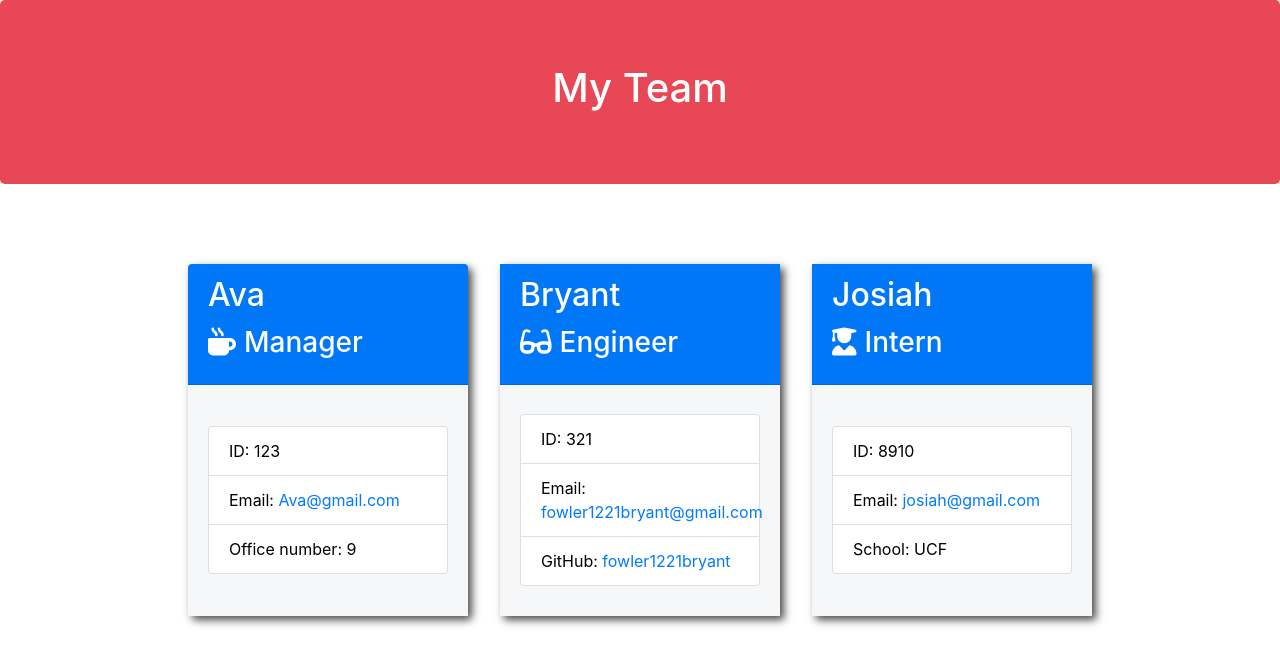
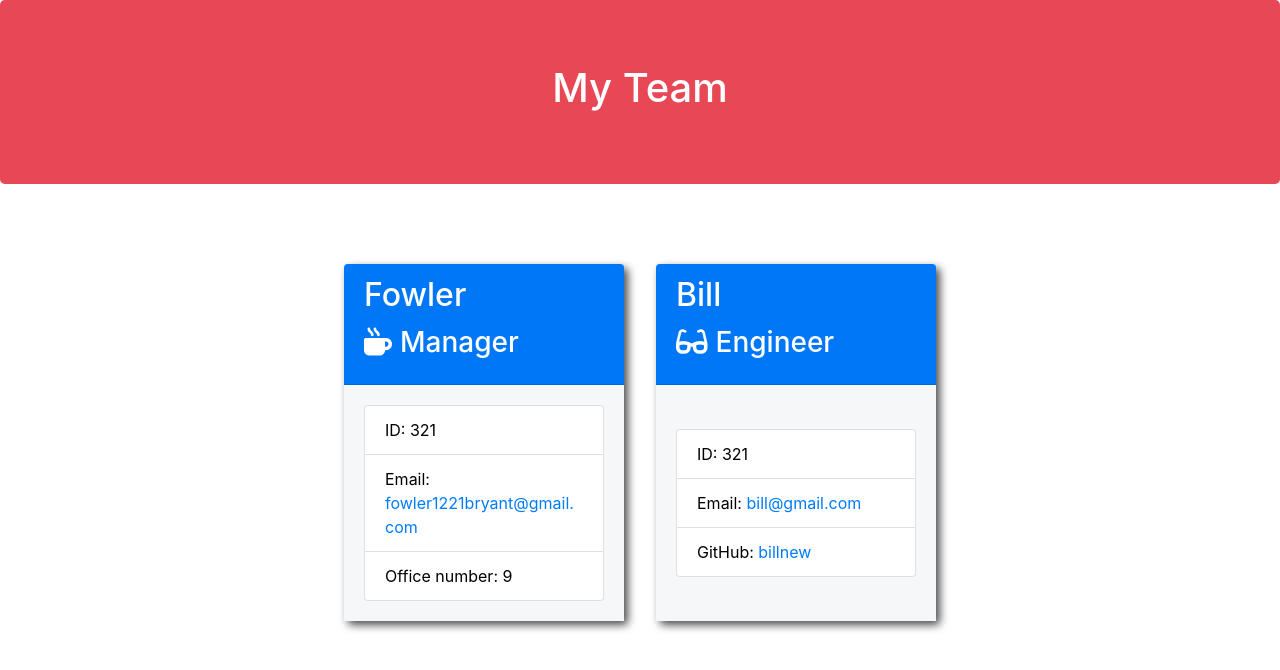
Before and after one commit to fowlerbo/team-profile-generator, a website: page output/index.html in a window 1280 px wide. Drawn offline with nearby package versions, Linux system fonts and the light colour scheme.

Commit message:
test pass app works

```diff
--- a/output/index.html
+++ b/output/index.html
@@ -1,9 +1,11 @@
+
       <!DOCTYPE html>
   <html lang="en">
+
   <head>
-    <meta charset="UTF-8">
-    <meta http-equiv="X-UA-Compatible" content="IE=edge">
-    <meta name="viewport" content="width=device-width, initial-scale=1.0">
+      <meta charset="UTF-8" />
+      <meta name="viewport" content="width=device-width, initial-scale=1.0" />
+      <meta http-equiv="X-UA-Compatible" content="ie=edge" />
       <title>My Team</title>
       <link rel="stylesheet" href="https://stackpath.bootstrapcdn.com/bootstrap/4.3.1/css/bootstrap.min.css"
           integrity="sha384-ggOyR0iXCbMQv3Xipma34MD+dH/1fQ784/j6cY/iJTQUOhcWr7x9JvoRxT2MZw1T" crossorigin="anonymous">
@@ -25,42 +27,28 @@
 
           <div class="card employee-card">
           <div class="card-header">
-        <h2 class="card-title">Ava</h2>
+              <h2 class="card-title">Fowler</h2>
               <h3 class="card-title"><i class="fas fa-mug-hot mr-2"></i>Manager</h3>
           </div>
           <div class="card-body">
               <ul class="list-group">
-            <li class="list-group-item">ID: 123</li>
-            <li class="list-group-item">Email: <a href="mailto:Ava@gmail.com">Ava@gmail.com</a></li>
+                  <li class="list-group-item">ID: 321</li>
+                  <li class="list-group-item">Email: <a href="mailto:fowler1221bryant@gmail.com">fowler1221bryant@gmail.com</a></li>
                   <li class="list-group-item">Office number: 9</li>
               </ul>
           </div>
       </div>
 
-    <div class="employee-card">
+          <div class="card employee-card">
       <div class="card-header">
-    <h2 class="card-title">Bryant</h2>
+          <h2 class="card-title">Bill</h2>
           <h3 class="card-title"><i class="fas fa-glasses mr-2"></i>Engineer</h3>
       </div>
       <div class="card-body">
           <ul class="list-group">
               <li class="list-group-item">ID: 321</li>
-        <li class="list-group-item">Email: <a href="mailto:fowler1221bryant@gmail.com">fowler1221bryant@gmail.com</a></li>
-        <li class="list-group-item">GitHub: <a href="https://github.com/fowlerbo/team-profile-generator" target="_blank" rel="noopener noreferrer">fowler1221bryant</a></li>
-    </ul>
-</div>
-</div>
-
-    <div class="employee-card">
-<div class="card-header">
-    <h2 class="card-title">Josiah</h2>
-    <h3 class="card-title"><i class="fas fa-user-graduate mr-2"></i>Intern</h3>
-</div>
-<div class="card-body">
-    <ul class="list-group">
-        <li class="list-group-item">ID: 8910</li>
-        <li class="list-group-item">Email: <a href="mailto:josiah@gmail.com">josiah@gmail.com</a></li>
-        <li class="list-group-item">School: UCF</li>
+              <li class="list-group-item">Email: <a href="mailto:bill@gmail.com">bill@gmail.com</a></li>
+              <li class="list-group-item">GitHub: <a href="https://github.com/billnew" target="_blank" rel="noopener noreferrer">billnew</a></li>
           </ul>
       </div>
   </div>
--- a/package.json
+++ b/package.json
@@ -4,9 +4,9 @@
   "description": "team profile generator",
   "main": "index.js",
   "scripts": {
-    "test": "jest"
+    "test": "jest",
+    "start": "node ./index.js"
   },
-  "start": "node src/index.js",
 
   "repository": {
     "type": "git",
```
Lines whose indentation alone changed are shown as unchanged.
